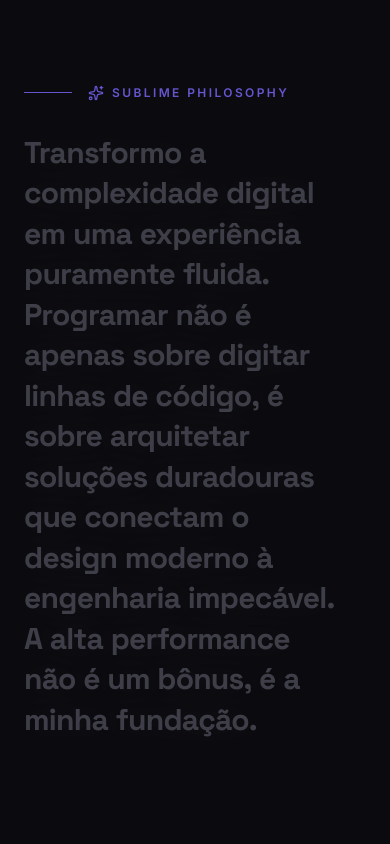
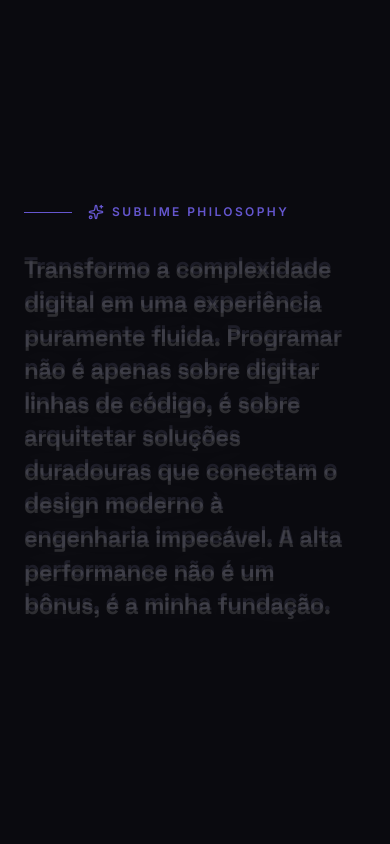
Before and after one commit to davi-449/portfolio-davicode, a React (Vite) app: page / in a window 390 px wide. Shown: the part 9420-10264 px from the top of the page. Built offline with nearby package versions, Linux system fonts and the light colour scheme.

Commit message:
fix(ui): resolve textreveal absolute dup and fix services sticky format with images

```diff
--- a/src/components/sections/AboutRevealSection.tsx
+++ b/src/components/sections/AboutRevealSection.tsx
@@ -32,7 +32,7 @@ export const AboutRevealSection = () => {
 
           <TextRevealByWord
             progress={scrollYProgress}
-            className="font-display font-bold text-3xl sm:text-4xl md:text-5xl lg:text-7xl xl:text-[5.5rem] text-white leading-[1.15] md:leading-[1.1] tracking-tight max-w-[95%]"
+            className="font-display font-bold text-2xl sm:text-3xl md:text-4xl lg:text-5xl xl:text-[4rem] text-white leading-[1.3] md:leading-[1.2] tracking-tight max-w-[95%]"
             text="Transformo a complexidade digital em uma experiência puramente fluida. Programar não é apenas sobre digitar linhas de código, é sobre arquitetar soluções duradouras que conectam o design moderno à engenharia impecável. A alta performance não é um bônus, é a minha fundação."
           />
         </div>
--- a/src/components/sections/ServicesSection.tsx
+++ b/src/components/sections/ServicesSection.tsx
@@ -6,25 +6,29 @@ const SERVICES = [
     number: '01',
     title: 'Solide fundamenta.',
     description: 'Começamos arquitetando o banco de dados e as tecnologias core. Sem achismos, apenas engenharia de software aplicada para garantir que seu site suporte milhões de acessos sem pestanejar.',
-    icon: <Code2 className="w-8 h-8" />
+    icon: <Code2 className="w-8 h-8" />,
+    imageUrl: 'https://images.unsplash.com/photo-1555066931-4365d14bab8c?q=80&w=800&auto=format&fit=crop'
   },
   {
     number: '02',
     title: 'Um projeto sob medida.',
     description: 'Transformamos os objetivos da sua marca em interfaces imersivas (UI/UX). Nenhum template pronto. Apenas design de ponta criado iterativamente com você.',
-    icon: <PenTool className="w-8 h-8" />
+    icon: <PenTool className="w-8 h-8" />,
+    imageUrl: 'https://images.unsplash.com/photo-1561070791-2526d30994b5?q=80&w=800&auto=format&fit=crop'
   },
   {
     number: '03',
     title: 'Código que brilha.',
     description: 'Escrevemos React e TypeScript focado não apenas em funcionar, mas em entregar micro-interações e animações dinâmicas que fazem o usuário grudar a tela da mesma forma que gigantes como Apple e Stripe fazem.',
-    icon: <Zap className="w-8 h-8" />
+    icon: <Zap className="w-8 h-8" />,
+    imageUrl: 'https://images.unsplash.com/photo-1550439062-609e1531270e?q=80&w=800&auto=format&fit=crop'
   },
   {
     number: '04',
     title: 'Entrega para o Futuro.',
     description: 'O lançamento não é o fim. Estruturamos a performance máxima de SEO, análises visuais do comportamento dos seus clientes e hospedagens cloud otimizadas.',
-    icon: <Rocket className="w-8 h-8" />
+    icon: <Rocket className="w-8 h-8" />,
+    imageUrl: 'https://images.unsplash.com/photo-1460925895917-afdab827c52f?q=80&w=800&auto=format&fit=crop'
   }
 ];
 
@@ -33,13 +37,13 @@ export const ServicesSection = () => {
     <section className="relative w-full bg-background" id="services">
       <div className="max-w-6xl mx-auto px-4 md:px-8 pt-32 pb-64">
 
-        {/* Section Header */}
-        <div className="mb-24 md:mb-40 max-w-2xl">
-          <h2 className="font-display text-4xl md:text-6xl font-bold text-white mb-6 tracking-tight">
+        {/* Section Header - Agora fixo no topo da seção */}
+        <div className="mb-16 md:mb-24 max-w-2xl sticky top-24 z-20 pointer-events-none">
+          <h2 className="font-display text-4xl md:text-5xl lg:text-6xl font-bold text-white mb-6 tracking-tight drop-shadow-2xl">
             A minha oferta,<br />
             <span className="text-accent italic">em key points.</span>
           </h2>
-          <p className="text-text-muted text-lg md:text-xl">
+          <p className="text-text-muted text-lg md:text-xl p-4 -ml-4 rounded-2xl bg-background/60 backdrop-blur-md inline-block pointer-events-auto border border-white/5">
             Da fundação crua até o deploy de alta performance, este é o método estruturado para entregar excelência repetitiva.
           </p>
         </div>
--- a/src/components/ui/StickyCard.tsx
+++ b/src/components/ui/StickyCard.tsx
@@ -11,7 +11,7 @@ interface StickyCardProps {
   icon: React.ReactNode;
 }
 
-export const StickyCard = ({ index, title, description, number, icon }: StickyCardProps) => {
+export const StickyCard = ({ index, title, description, number, icon, imageUrl }: StickyCardProps) => {
   const cardRef = React.useRef<HTMLDivElement>(null);
 
   // Rastreia o progresso do scroll DENTRO do container global das cartas (opcional para diminuir o tamanho)
@@ -24,8 +24,8 @@ export const StickyCard = ({ index, title, description, number, icon }: StickyCa
   const scale = useTransform(scrollYProgress, [0, 1], [1, 0.9]);
   const opacity = useTransform(scrollYProgress, [0, 1], [1, 0.5]);
 
-  // Cada card para ("gruda") um pouquinho mais pra baixo que o anterior
-  const stickyTop = `calc(10vh + ${index * 40}px)`;
+  // Cada card para ("gruda") um pouquinho mais pra baixo que o anterior, abaixo do Header Sticky
+  const stickyTop = `calc(32vh + ${index * 40}px)`;
 
   return (
     <motion.div
@@ -58,13 +58,21 @@ export const StickyCard = ({ index, title, description, number, icon }: StickyCa
         </p>
       </div>
 
-      {/* Direita: Abstração / Imagem / Decorativo */}
-      <div className="hidden lg:flex flex-shrink-0 w-[40%] aspect-square max-w-[400px] rounded-3xl bg-surface-2 border border-white/10 items-center justify-center overflow-hidden relative">
-        <div className="absolute inset-0 bg-gradient-to-br from-accent/20 to-transparent opacity-50" />
-        {/* Placeholder abstrato premium usando gradients */}
-        <div className="w-3/4 h-3/4 rounded-2xl bg-gradient-to-tr from-accent to-[#5c4ae0] flex items-center justify-center shadow-2xl transform rotate-3 hover:rotate-6 transition-transform duration-500">
-           <div className="w-1/2 h-1/2 rounded-full border-4 border-white/20 blur-[1px]" />
-        </div>
+      {/* Direita: Imagem / Decorativo */}
+      <div className="hidden lg:flex flex-shrink-0 w-[45%] h-[400px] rounded-3xl bg-surface-2 border border-white/10 items-center justify-center overflow-hidden relative group-hover:border-accent/30 transition-colors duration-500">
+        <div className="absolute inset-0 bg-gradient-to-br from-accent/20 to-transparent opacity-50 z-10" />
+
+        {imageUrl ? (
+          <img
+            src={imageUrl}
+            alt={title}
+            className="w-full h-full object-cover transform transition-transform duration-700 hover:scale-105"
+          />
+        ) : (
+          <div className="w-3/4 h-3/4 rounded-2xl bg-gradient-to-tr from-accent to-[#5c4ae0] flex items-center justify-center shadow-2xl transform rotate-3 hover:rotate-6 transition-transform duration-500">
+             <div className="w-1/2 h-1/2 rounded-full border-4 border-white/20 blur-[1px]" />
+          </div>
+        )}
       </div>
     </motion.div>
   );
--- a/src/components/ui/TextRevealByWord.tsx
+++ b/src/components/ui/TextRevealByWord.tsx
@@ -37,13 +37,13 @@ const Word = ({ children, progress, range }: WordProps) => {
   const opacity = useTransform(progress, range, [0.15, 1]);
 
   return (
-    <span className="relative mr-[0.25em] mb-[0.1em] mt-[0.1em]">
+    <span className="relative mr-[0.25em] mt-[0.1em] inline-block">
       {/* Ghost text (transparente, fundo) */}
-      <span className="absolute opacity-20 text-text-muted">{children}</span>
+      <span className="opacity-20 text-text-muted absolute inset-0 leading-none">{children}</span>
       {/* Texto aceso (branco brilhante) */}
       <motion.span
         style={{ opacity }}
-        className="text-white drop-shadow-[0_0_15px_rgba(255,255,255,0.4)] relative z-10"
+        className="text-white drop-shadow-[0_0_15px_rgba(255,255,255,0.4)] relative z-10 leading-none"
       >
         {children}
       </motion.span>
```
